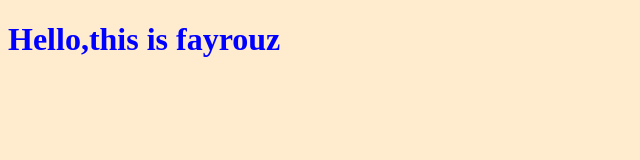
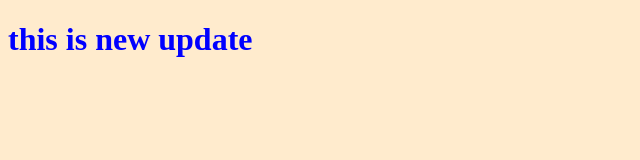
Before and after one commit to fairozzsagga/myPractice, a plain HTML site: page index.html in a window 1280 px wide. Shown: the whole page, without its empty margins (0-640 px from the left). Drawn offline with Linux system fonts and the light colour scheme.

Commit message:
edit html file

```diff
--- a/index.html
+++ b/index.html
@@ -7,7 +7,7 @@
     <link rel="stylesheet" href="style.css">
 </head>
 <body>
-    <h1>Hello,this is fayrouz</h1>
+    <h1>this is new update</h1>
     <script src="app.js"></script>
 </body>
 </html>
```
